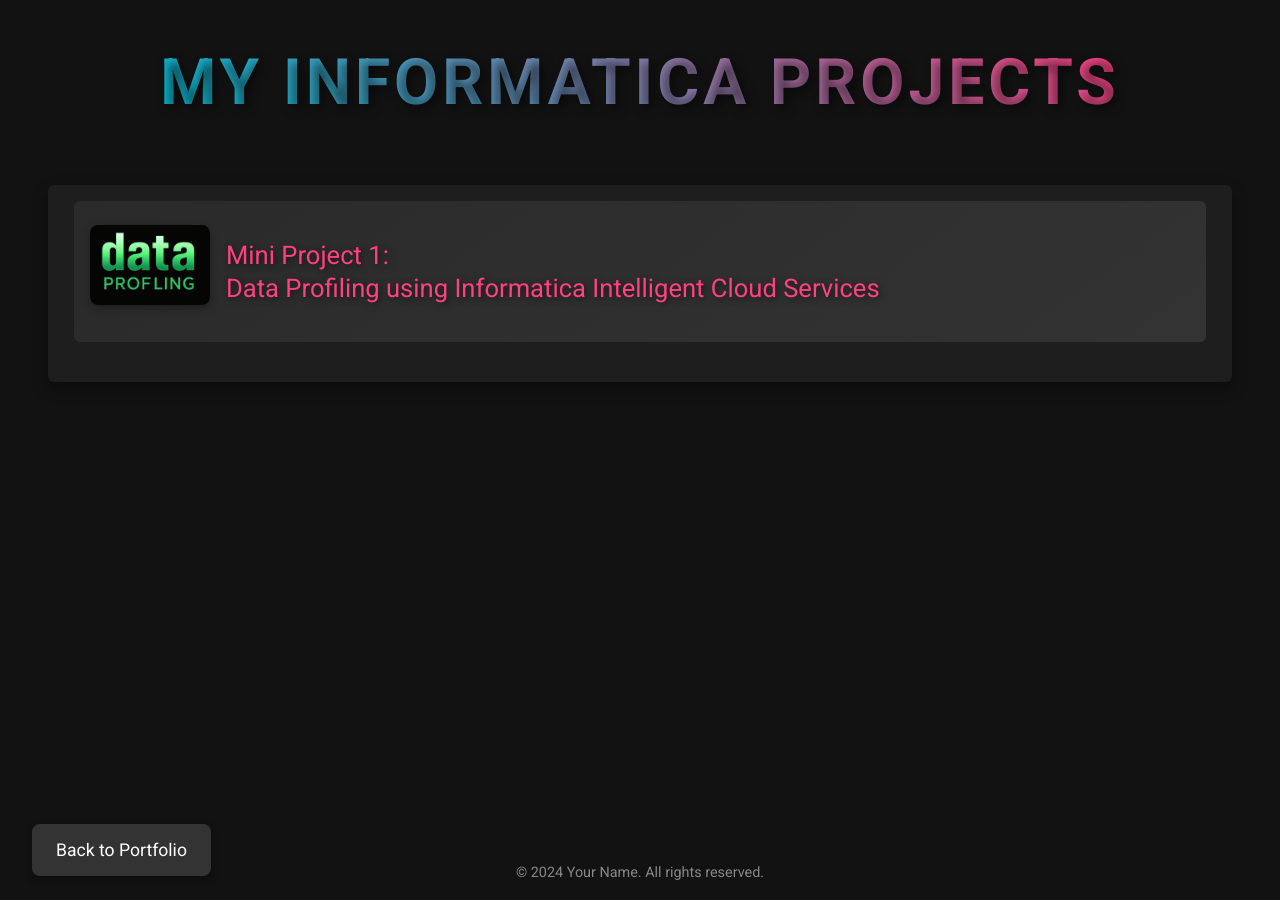
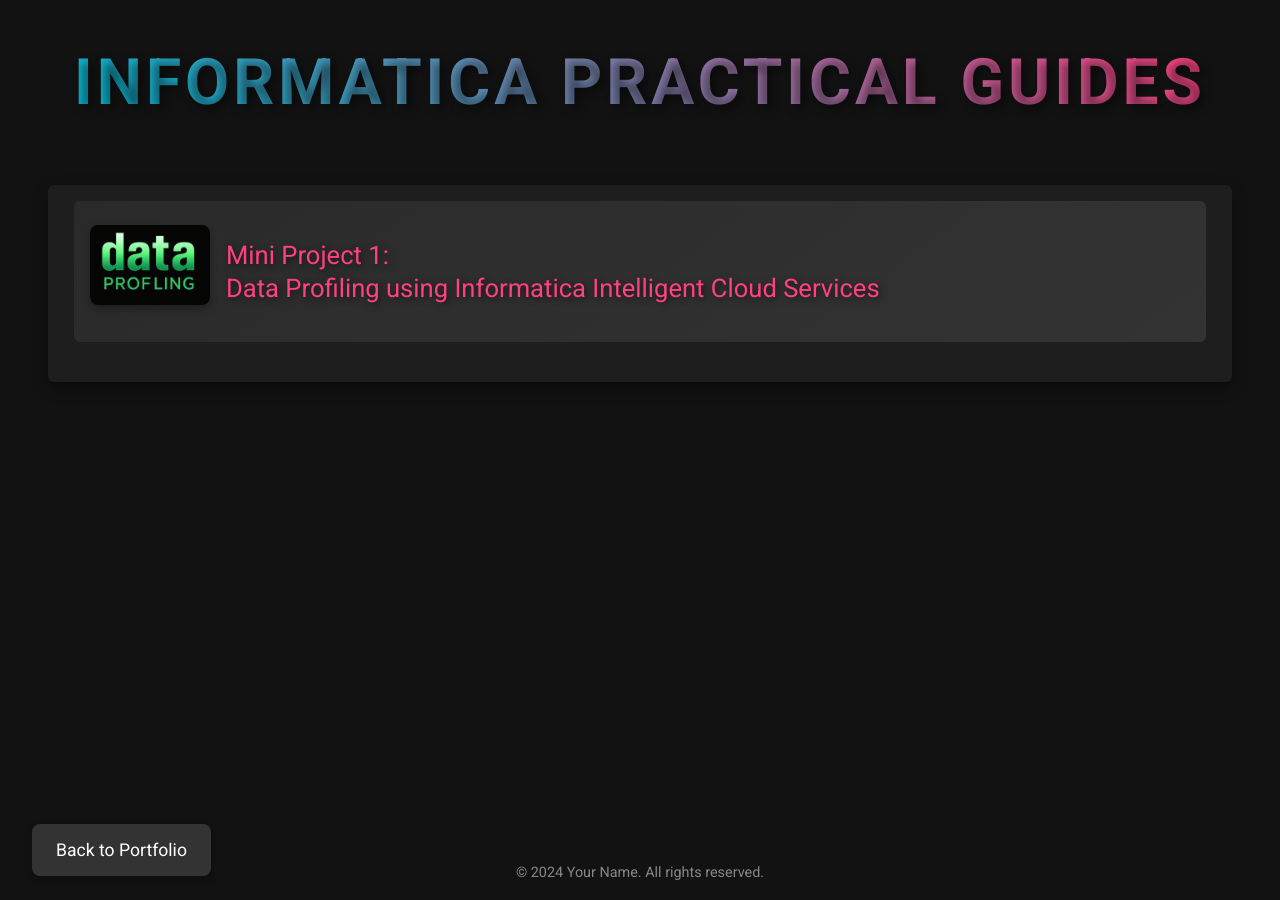
Before and after one commit to nbahador/nbahador.github.io, a Jekyll site: the page InformaticaProjects.html, which Jekyll copies as it is, in a window 1280 px wide. Built offline with Jekyll 4.4.1, drawn with Linux system fonts in a browser that asks for light colours.

Commit message:
Update InformaticaProjects.html

```diff
--- a/InformaticaProjects.html
+++ b/InformaticaProjects.html
@@ -164,7 +164,7 @@
 </head>
 <body>
 
-    <h1>My Informatica Projects</h1>
+    <h1>Informatica Practical Guides</h1>
 
     <!-- Projects Section -->
     <div class="projects-container">
```
